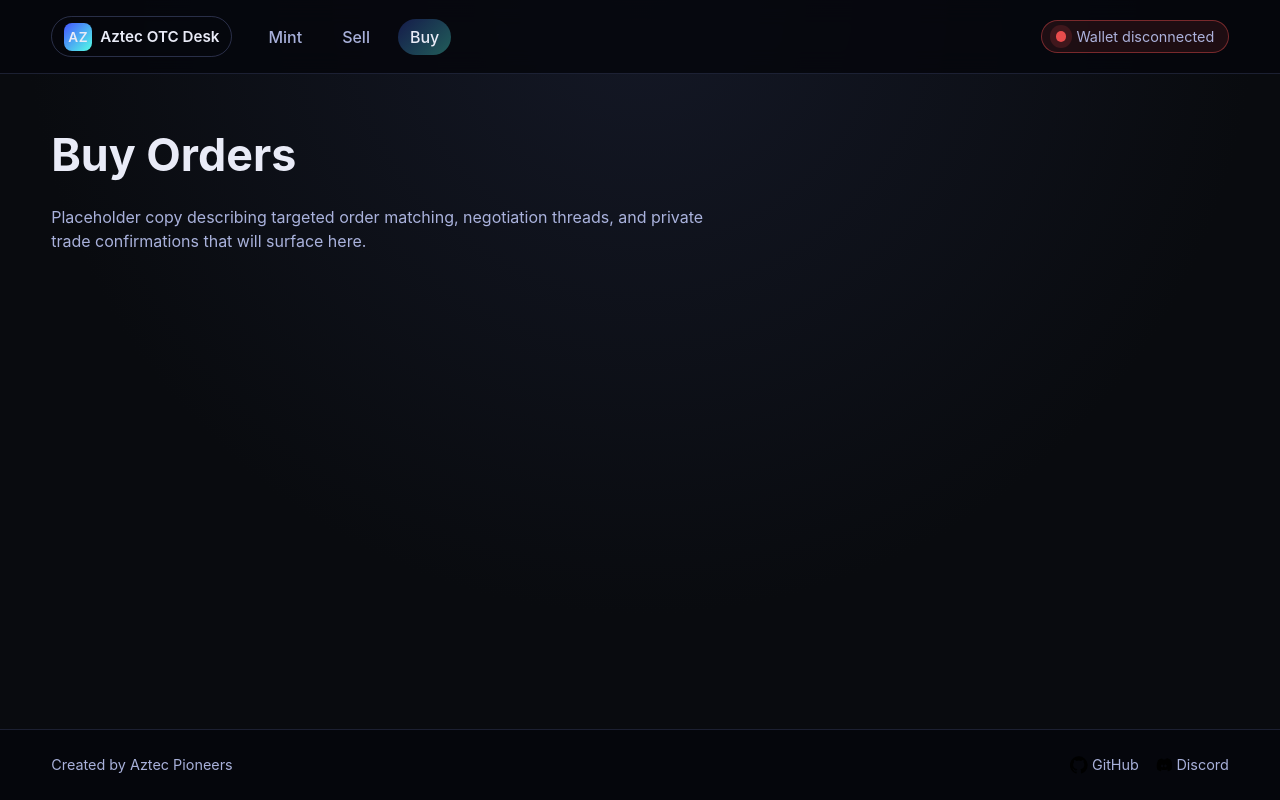
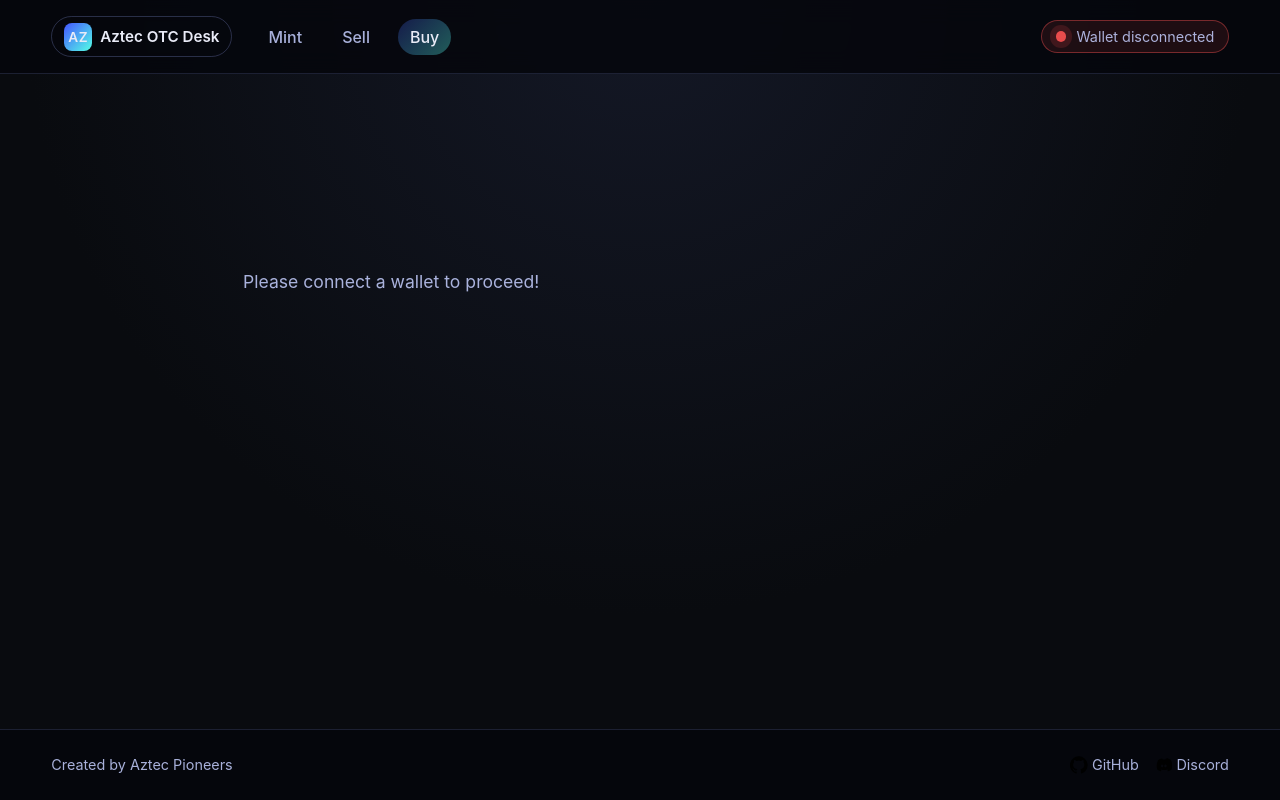
Before and after one commit to jp4g/otc-ui, a React (Vite) app: page /buy in a window 1280 px wide. Built offline with nearby package versions, Linux system fonts and the light colour scheme; no server answers.

Commit message:
lock wallet views being being logged in

```diff
--- a/src/views/buy/BuyView.css
+++ b/src/views/buy/BuyView.css
@@ -3,6 +3,19 @@
   flex-direction: column;
   gap: var(--space-sm);
   max-width: 680px;
+}
+
+.buy-view--locked {
+  min-height: 320px;
+  justify-content: center;
+  align-items: center;
+  text-align: center;
+}
+
+.buy-view--locked p {
+  font-size: 1.1rem;
+  color: var(--color-text-muted);
+  margin: 0;
 }
 
 .buy-view h1 {
--- a/src/views/buy/BuyView.tsx
+++ b/src/views/buy/BuyView.tsx
@@ -1,6 +1,7 @@
+import useWallet from '../../hooks/useWallet'
 import './BuyView.css'
 
-const BuyView = () => {
+const BuyViewContent = () => {
   return (
     <section className="buy-view">
       <h1>Buy Orders</h1>
@@ -12,4 +13,18 @@ const BuyView = () => {
   )
 }
 
+const BuyView = () => {
+  const { status } = useWallet()
+
+  if (status !== 'connected') {
+    return (
+      <section className="buy-view buy-view--locked">
+        <p>Please connect a wallet to proceed!</p>
+      </section>
+    )
+  }
+
+  return <BuyViewContent />
+}
+
 export default BuyView
--- a/src/views/mint/MintView.css
+++ b/src/views/mint/MintView.css
@@ -2,6 +2,19 @@
   display: flex;
   flex-direction: column;
   gap: var(--space-lg);
+}
+
+.mint-view--locked {
+  min-height: 320px;
+  align-items: center;
+  justify-content: center;
+  text-align: center;
+}
+
+.mint-view--locked p {
+  font-size: 1.1rem;
+  color: var(--color-text-muted);
+  margin: 0;
 }
 
 .mint-view__header {
--- a/src/views/mint/MintView.tsx
+++ b/src/views/mint/MintView.tsx
@@ -5,9 +5,10 @@ import { DEFAULT_TOKEN_SYMBOL } from '../../data/tokens'
 import useTokenBalance from '../../hooks/useTokenBalance'
 import useMint from '../../hooks/useMint'
 import useToast from '../../hooks/useToast'
+import useWallet from '../../hooks/useWallet'
 import './MintView.css'
 
-const MintView = () => {
+const MintViewContent = () => {
   const [selectedToken, setSelectedToken] = useState(DEFAULT_TOKEN_SYMBOL)
   const { amount, status, error, refresh, setLocalBalance } = useTokenBalance(selectedToken)
   const { status: mintStatus, mint, reset: resetMint } = useMint()
@@ -161,4 +162,18 @@ const MintView = () => {
   )
 }
 
+const MintView = () => {
+  const { status } = useWallet()
+
+  if (status !== 'connected') {
+    return (
+      <section className="mint-view mint-view--locked">
+        <p>Please connect a wallet to proceed!</p>
+      </section>
+    )
+  }
+
+  return <MintViewContent />
+}
+
 export default MintView
--- a/src/views/sell/SellView.css
+++ b/src/views/sell/SellView.css
@@ -3,6 +3,18 @@
   flex-direction: column;
   gap: var(--space-lg);
   align-items: center;
+}
+
+.sell-view--locked {
+  min-height: 320px;
+  justify-content: center;
+  text-align: center;
+}
+
+.sell-view--locked p {
+  font-size: 1.1rem;
+  color: var(--color-text-muted);
+  margin: 0;
 }
 
 .sell-view__header {
--- a/src/views/sell/SellView.tsx
+++ b/src/views/sell/SellView.tsx
@@ -2,13 +2,14 @@ import { useEffect, useMemo, useState, type ChangeEvent, type FormEventHandler }
 import TokenSelector from '../../components/token/TokenSelector'
 import { TOKENS } from '../../data/tokens'
 import useSellOrder from '../../hooks/useSellOrder'
+import useWallet from '../../hooks/useWallet'
 import './SellView.css'
 
 const MAX_AMOUNT = 999_999_999
 const SELL_DEFAULT = 'ETH'
 const BUY_DEFAULT = 'USDC'
 
-const SellView = () => {
+const SellViewContent = () => {
   const [sellToken, setSellToken] = useState(SELL_DEFAULT)
   const [buyToken, setBuyToken] = useState(BUY_DEFAULT)
 
@@ -209,4 +210,18 @@ const SellView = () => {
   )
 }
 
+const SellView = () => {
+  const { status } = useWallet()
+
+  if (status !== 'connected') {
+    return (
+      <section className="sell-view sell-view--locked">
+        <p>Please connect a wallet to proceed!</p>
+      </section>
+    )
+  }
+
+  return <SellViewContent />
+}
+
 export default SellView
```
